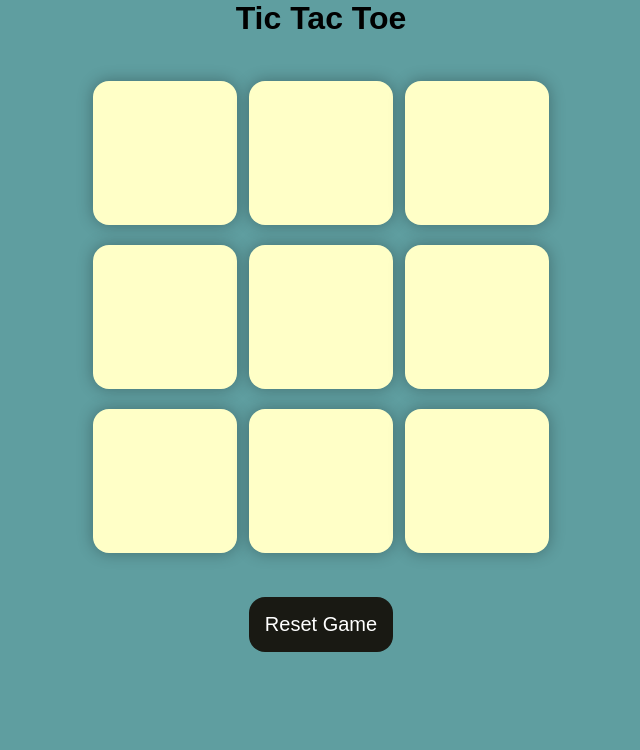
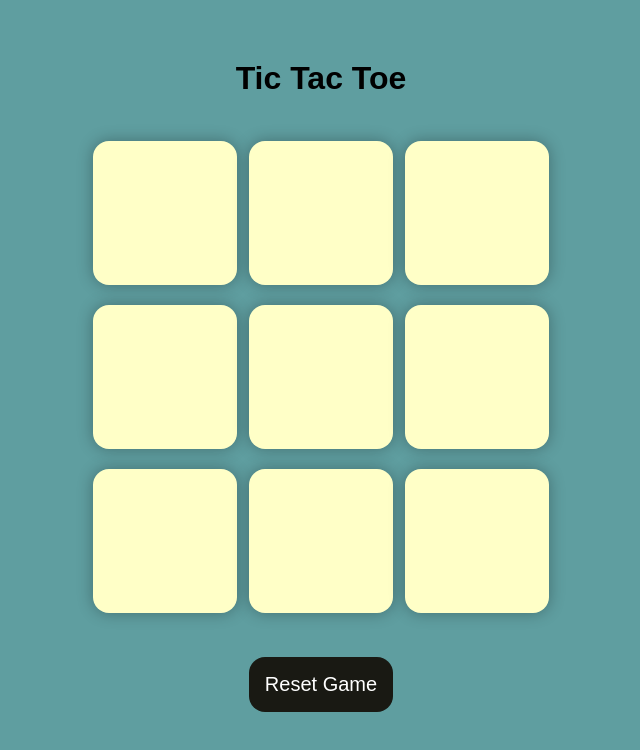
Before and after one commit to JainAadeesh/Tic-tac-to, a plain HTML site: page index.html in a window 1280 px wide. Shown: the whole page, without its empty margins (319-959 px from the left). Drawn offline with Linux system fonts and the light colour scheme.

Commit message:
change in code

```diff
--- a/index.html
+++ b/index.html
@@ -11,7 +11,7 @@
       <p id="msg">Winner</p>
       <button id="new-btn">New Game</button>
     </div>
-      <h1>Tic Tac Toe</h1>
+      <h1 id="heading">Tic Tac Toe</h1>
       <div class="container">
         <div class="game">
           <button class="box"></button>
--- a/style.css
+++ b/style.css
@@ -11,6 +11,10 @@
     justify-content: center;
     height: auto;
     background-color: cadetblue;
+  }
+
+  #heading{
+    margin-top: 60px;
   }
 
   .container {
@@ -82,8 +86,8 @@
   }
 
 
-  @media (max-width: 768px) {
+  /* @media (max-width: 768px) {
   .body{
     height: auto;
   }
-}
+  } */
```
